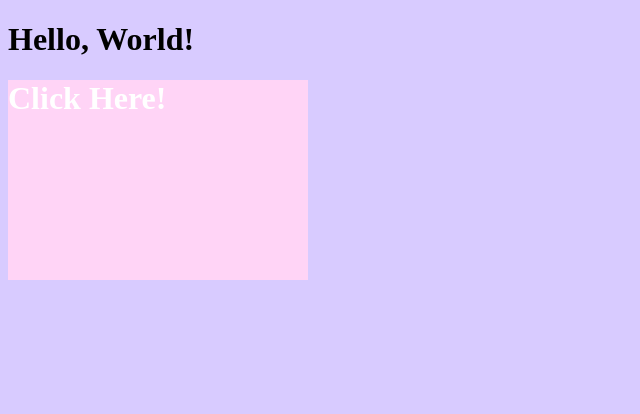
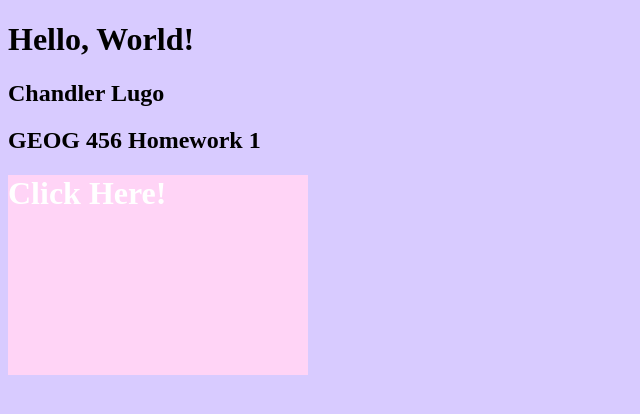
Before and after one commit to ChandlerLugo/456_Homework1, a plain HTML site: page index.html in a window 1280 px wide. Shown: the whole page, without its empty margins (0-640 px from the left). Drawn offline with Linux system fonts and the light colour scheme.

Commit message:
Update index.html

```diff
--- a/index.html
+++ b/index.html
@@ -9,6 +9,8 @@
 
 <body>
     <h1>Hello, World!</h1>
+    <h2>Chandler Lugo</h2>
+    <h2>GEOG 456 Homework 1</h2>
 </body>
 
 <body>
```
